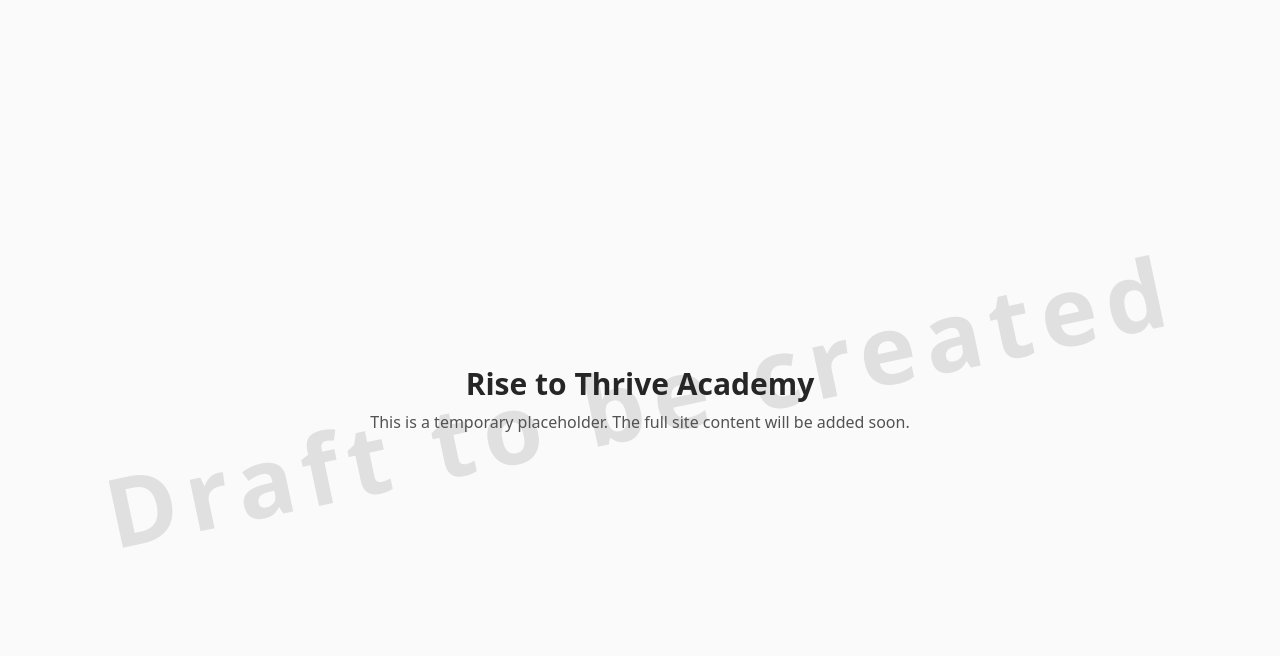
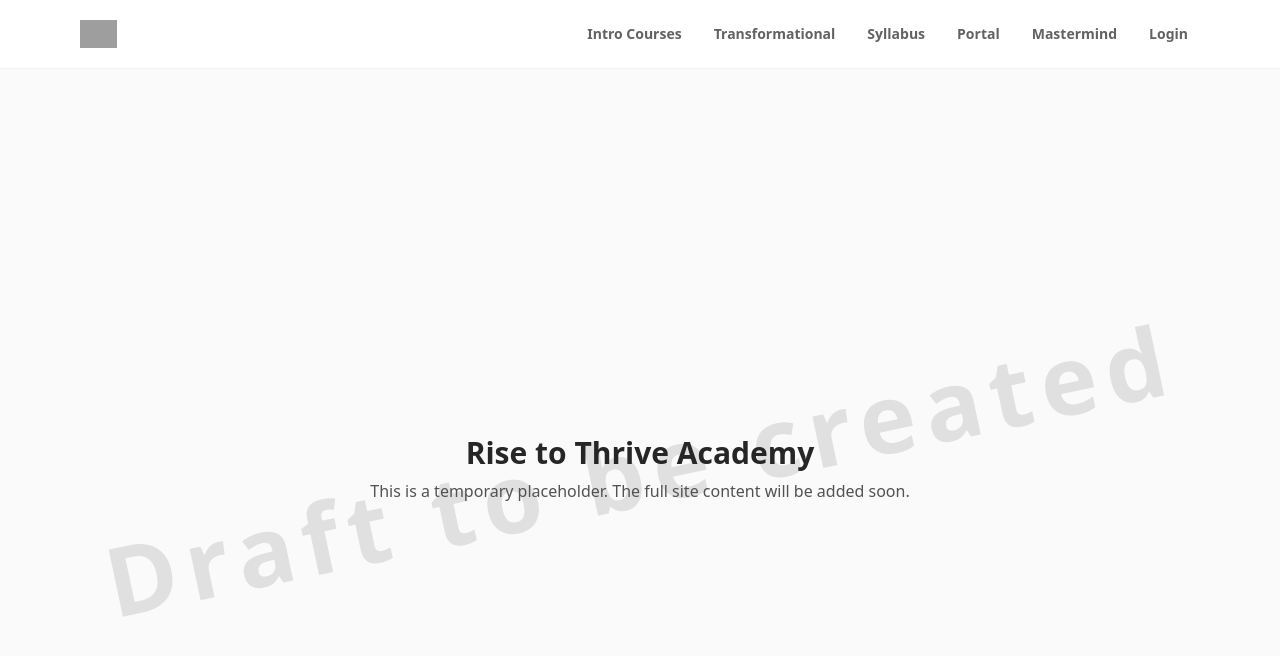
Before and after one commit to risetothriveacademy/academy-hub, a Next.js app in the folder website/: page / in a window 1280 px wide. Shown: the top 656 px of the page. Built offline with nearby package versions, Linux system fonts and the light colour scheme; grey boxes are pictures that could not be loaded.

Commit message:
feat(nav): add responsive SiteHeader with brand-styled links

```diff
--- a/website/src/app/layout.tsx
+++ b/website/src/app/layout.tsx
@@ -1,39 +1,19 @@
+// website/src/app/layout.tsx
+import "./globals.css";
 import type { Metadata } from "next";
-import { Geist, Geist_Mono } from "next/font/google";
-import "./globals.css";
-import ClientBody from "./ClientBody";
-import Script from "next/script";
-
-const geistSans = Geist({
-  variable: "--font-geist-sans",
-  subsets: ["latin"],
-});
-
-const geistMono = Geist_Mono({
-  variable: "--font-geist-mono",
-  subsets: ["latin"],
-});
+import SiteHeader from "@/components/SiteHeader";
 
 export const metadata: Metadata = {
-  title: "Create Next App",
-  description: "Generated by create next app",
+  title: "Rise To Thrive Hub",
+  description: "Faith-centered recovery and transformation",
 };
 
-export default function RootLayout({
-  children,
-}: Readonly<{
-  children: React.ReactNode;
-}>) {
+export default function RootLayout({ children }: { children: React.ReactNode }) {
   return (
-    <html lang="en" className={`${geistSans.variable} ${geistMono.variable}`}>
-      <head>
-        <Script
-          crossOrigin="anonymous"
-          src="//unpkg.com/same-runtime/dist/index.global.js"
-        />
-      </head>
-      <body suppressHydrationWarning className="antialiased">
-        <ClientBody>{children}</ClientBody>
+    <html lang="en">
+      <body className="bg-white text-[#3B3B3B]">
+        <SiteHeader />
+        {children}
       </body>
     </html>
   );
--- /dev/null
+++ b/website/src/components/SiteHeader.tsx
@@ -0,0 +1,93 @@
+// website/src/components/SiteHeader.tsx
+"use client";
+
+import Link from "next/link";
+import { usePathname } from "next/navigation";
+import { useState } from "react";
+
+const links = [
+  { href: "/courses/recovery-introductory", label: "Intro Courses" },
+  { href: "/courses/transformational-course", label: "Transformational" },
+  { href: "/syllabus", label: "Syllabus" },
+  { href: "/foundation/start", label: "Portal" },
+  { href: "/mastermind", label: "Mastermind" },
+  { href: "/portal", label: "Login" },
+];
+
+export default function SiteHeader() {
+  const pathname = usePathname();
+  const [open, setOpen] = useState(false);
+
+  return (
+    <header className="w-full border-b border-black/5 bg-white">
+      <div className="mx-auto flex max-w-6xl items-center justify-between px-4 py-3 md:py-4">
+        <Link href="/" className="flex items-center gap-2">
+          {/* Optional logo: place /public/brand/logo-rth.svg */}
+          <img
+            src="/brand/logo-rth.svg"
+            alt="Rise To Thrive Hub"
+            className="h-7 w-auto"
+            onError={(e) => {
+              (e.currentTarget as HTMLImageElement).style.display = "none";
+            }}
+          />
+          <span className="sr-only">Rise To Thrive Hub LLC</span>
+        </Link>
+
+        {/* Desktop nav */}
+        <nav className="hidden gap-2 md:flex">
+          {links.map((l) => {
+            const active = pathname === l.href || pathname?.startsWith(l.href);
+            return (
+              <Link
+                key={l.href}
+                href={l.href}
+                className={`rounded-2xl px-3 py-2 text-sm font-semibold transition ${
+                  active
+                    ? "bg-[#FBB657]/20 text-[#3B3B3B] ring-1 ring-[#DB910F]/40"
+                    : "text-[#3B3B3B]/80 hover:bg-black/5"
+                }`}
+              >
+                {l.label}
+              </Link>
+            );
+          })}
+        </nav>
+
+        {/* Mobile menu button */}
+        <button
+          className="md:hidden rounded-xl px-3 py-2 ring-1 ring-black/10"
+          onClick={() => setOpen((v) => !v)}
+          aria-label="Toggle Menu"
+        >
+          Menu
+        </button>
+      </div>
+
+      {/* Mobile panel */}
+      {open && (
+        <div className="md:hidden border-t border-black/5">
+          <nav className="mx-auto flex max-w-6xl flex-col px-4 py-2">
+            {links.map((l) => {
+              const active = pathname === l.href || pathname?.startsWith(l.href);
+              return (
+                <Link
+                  key={l.href}
+                  href={l.href}
+                  className={`rounded-xl px-3 py-3 text-sm font-semibold transition ${
+                    active
+                      ? "bg-[#FBB657]/20 text-[#3B3B3B] ring-1 ring-[#DB910F]/40"
+                      : "text-[#3B3B3B]/80 hover:bg-black/5"
+                  }`}
+                  onClick={() => setOpen(false)}
+                >
+                  {l.label}
+                </Link>
+              );
+            })}
+          </nav>
+        </div>
+      )}
+    </header>
+  );
+}
```
Also changed, not shown: 1 other file (tests, documents, lock files or other folders).
